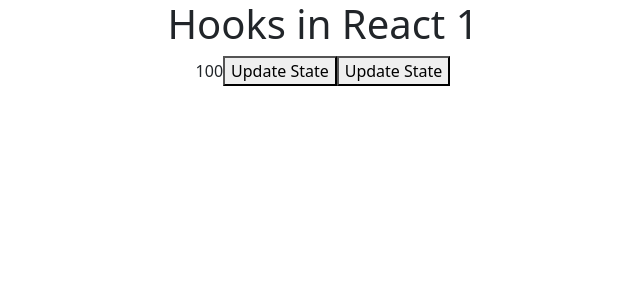
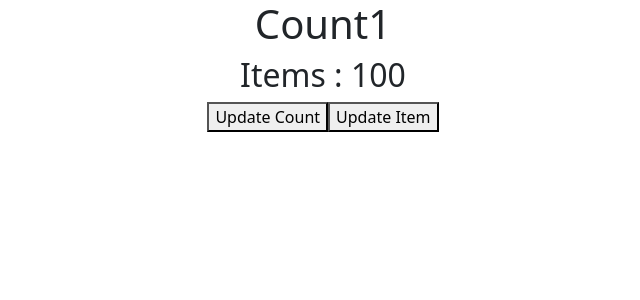
Before and after one commit to Nitish8800/React-Practice-Tutorial, a React (Create React App) app in the folder react_tutorial_3_state-fun/: page / in a window 1280 px wide. Shown: the top 300 px of the page, without its empty margins (317-957 px from the left). Built offline with nearby package versions, Linux system fonts and the light colour scheme.

Commit message:
React tutorial in Hindi #40 useMemo Hook1~

```diff
--- a/react_tutorial_3_state-fun/src/App.js
+++ b/react_tutorial_3_state-fun/src/App.js
@@ -751,10 +751,11 @@ function App() {
   );
   return (
     <div className="App">
-      <h1>Hooks in React {count}</h1>
-      {newApple}
-      <button onClick={() => setData(count + 1)}>Update State</button>
-      <button onClick={() => setItem(item * 10)}>Update State</button>
+      <h1>Count{count}</h1>
+      <h2> Items : {newApple}</h2>
+
+      <button onClick={() => setData(count + 1)}>Update Count</button>
+      <button onClick={() => setItem(item * 10)}>Update Item</button>
     </div>
   );
 }
```
